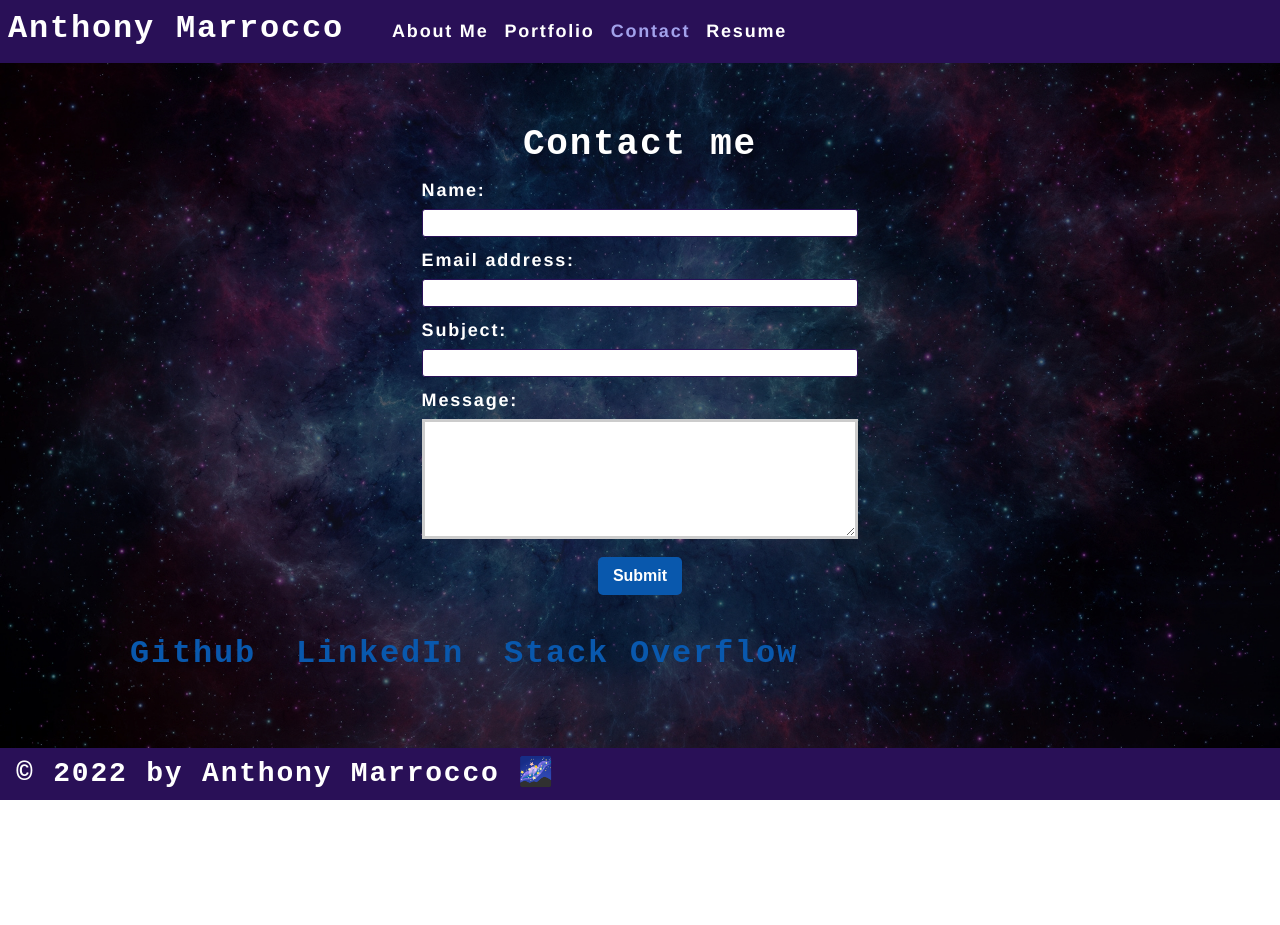
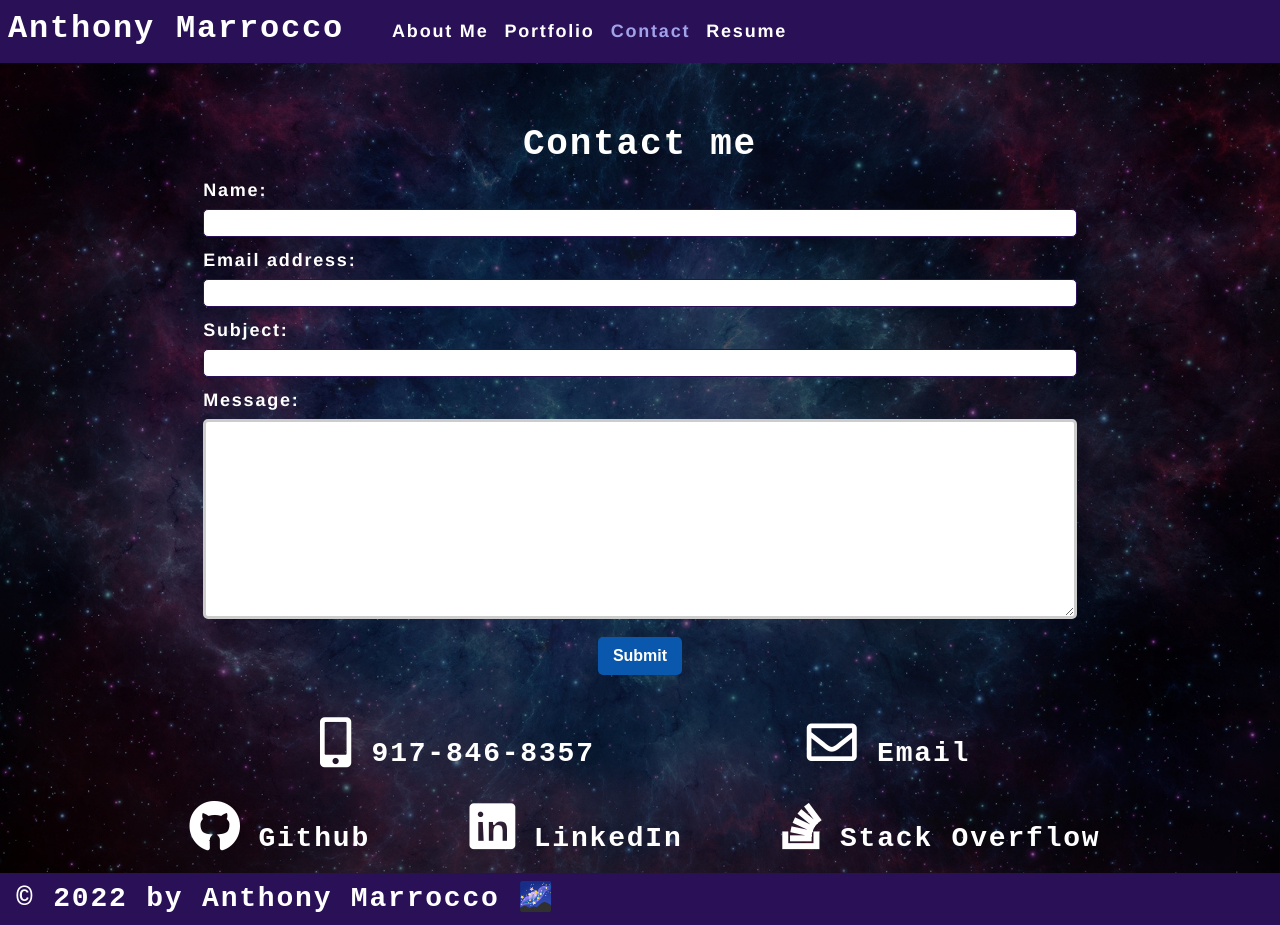
Before and after one commit to ajmarrocco/ajmportfolio, a React (Create React App) app: page / in a window 1280 px wide. Both pictures are taken after a click on the element "Contact". Before the commit the page ends 800 px from the top, so only its background shows below. Built offline with nearby package versions, Linux system fonts and the light colour scheme.

Commit message:
update contact section

```diff
--- a/src/components/Contact/index.js
+++ b/src/components/Contact/index.js
@@ -62,18 +62,41 @@ function ContactForm() {
                     <button data-testid="button" type="submit">Submit</button>
                 </form>
             </div>
-        <div className='flex-row mx-2'>
+            <div className='mx-2 contact-info'>
+                <div className='flex-row space-evenly'>
                     <h2>
-                    <a href="https://github.com/ajmarrocco" target="_blank" rel="noopener noreferrer" className='mx-2'>
+                        <a href="tel:(917)846-8357" className='contact'>
+                            <span className = "icon" title = 'Phone' data-tooltip = 'Phone'><i className="fas fa-mobile-alt"></i></span>{" "}
+                            917-846-8357
+                        </a>
+                    </h2>
+                    <h2>
+                        <a href="mailto:ajmarrocco@gmail.com" className='contact'>
+                            <span className = "icon" title = 'Envelope' data-tooltip = 'Envelope'><i className="far fa-envelope"></i></span>{" "}
+                            Email
+                        </a>
+                    </h2>
+                </div>
+                <div className='flex-row space-evenly'>
+                    <h2>
+                        <a href="https://github.com/ajmarrocco" target="_blank" rel="noopener noreferrer" className='mx-2 contact'>
+                            <span className = "icon" title = 'GitHub' data-tooltip = 'GitHub'><i className="fab fa-github"></i></span>{" "}
                             Github
                         </a>
-                    <a href="https://www.linkedin.com/in/anthonymarrocco/" target="_blank" rel="noopener noreferrer" className='mx-2'>
+                    </h2>
+                    <h2>
+                        <a href="https://www.linkedin.com/in/anthonymarrocco/" target="_blank" rel="noopener noreferrer" className='mx-2 contact'>
+                            <span className = "icon" title = 'LinkedIn' data-tooltip = 'LinkedIn'><i className="fab fa-linkedin"></i></span>{" "}
                             LinkedIn
                         </a>
-                    <a href="https://stackoverflow.com/users/17169985/ajmarrocco?tab=profile" target="_blank" rel="noopener noreferrer" className='mx-2'>
+                    </h2>
+                    <h2>
+                        <a href="https://stackoverflow.com/users/17169985/ajmarrocco?tab=profile" target="_blank" rel="noopener noreferrer" className='mx-2 contact'>
+                            <span className = "icon" title = 'StackOverFlow' data-tooltip = 'StackOverFlow'><i className="fab fa-stack-overflow"></i></span>{" "}
                             Stack Overflow
                         </a>
                     </h2>
+                </div>
             </div>
         </section>
     );
--- a/src/components/Resume/index.js
+++ b/src/components/Resume/index.js
@@ -100,7 +100,7 @@ function Resume() {
                     <span className = "icon" title = 'React' data-tooltip = 'React'><i className="fab fa-react"></i></span>{" "}
                     <span className = "icon" title = 'Python' data-tooltip = 'Python'><i className="fab fa-python"></i></span>{" "}
                     <span className = "icon" title = 'AWS' data-tooltip = 'Amazon Web Services'><i className="fab fa-aws"></i></span>{" "}
-                    <span className = "icon" title = 'GitHub' data-tooltip = 'GitHub'><i className="fab fa-github-square"></i></span>
+                    <span className = "icon" title = 'GitHub' data-tooltip = 'GitHub'><i className="fab fa-github"></i></span>
                 </p>
             </div>
         </div>
--- a/src/index.css
+++ b/src/index.css
@@ -86,13 +86,18 @@ p {
 }
 
 a {
-  color: var(--tertiary);
+	border-radius: 5px;
+	color: var(--light);
   text-decoration: none;
-  font-weight: bold;
+	font-weight: 600;
+	padding: 2px 4px;
+	margin-left: -2px;
+	margin-right: -2px;
 }
 
 a:hover {
-  text-decoration: underline;
+  text-decoration: none;
+  color: var(--secondary);
 }
 
 header {
@@ -133,7 +138,7 @@ span[role="img"] {
 }
 
 form {
-  width: 40%;
+  width: 80%;
 }
 
 input {
@@ -163,8 +168,7 @@ nav  li {
 }
 
 textarea {
-	width: 600px;
-	height: 120px;
+	height: 200px;
 	border: 3px solid #cccccc;
 	padding: 5px;
 }
@@ -184,6 +188,15 @@ textarea {
 .space-between {
   justify-content: space-between;
 }
+
+.space-evenly {
+  justify-content: space-evenly;
+}
+
+.space-around {
+  justify-content: space-around;
+}
+
 
 .flex-end {
   justify-content: flex-end;
@@ -348,16 +361,6 @@ button {
   width: 70%;
 }
 
-a {
-	border-radius: 5px;
-	color: var(--primary);
-	font-weight: 600;
-	padding: 2px 4px;
-	margin-left: -2px;
-	margin-right: -2px;
-
-}
-
 .navActive {
   color: var(--secondary);
 }
@@ -379,6 +382,7 @@ label {
 input, textarea{
   width: 100%;
   margin-bottom: 10px;
+  border-radius: 5px;
 }
 
 textarea{
@@ -391,6 +395,14 @@ textarea{
 
 #contact-form{
   display: inline-block;
+}
+
+.contact-info{
+  text-align: center;
+}
+
+.contact{
+  font-size: 1.75rem;
 }
 
 @media screen and (max-width: 1020px) {
@@ -429,7 +441,7 @@ textarea{
     font-size: 1.5rem;
   }
 
-  .icon{
+  .icon, .contact{
     font-size: 1.5rem;
   }
 }
@@ -443,7 +455,7 @@ textarea{
     font-size: 1rem;
   }
 
-  .icon{
+  .icon, .contact{
     font-size: 1.25rem;
   }
 
@@ -454,4 +466,7 @@ textarea{
   .py-12 {
     padding-top: 3px;
   }
+  /* .contact{
+    display: block;
+  } */
 }
```
Lines whose indentation alone changed are shown as unchanged.
